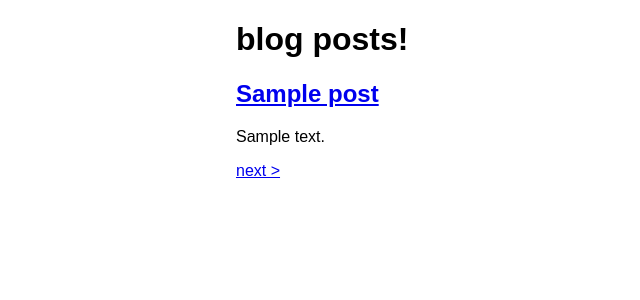
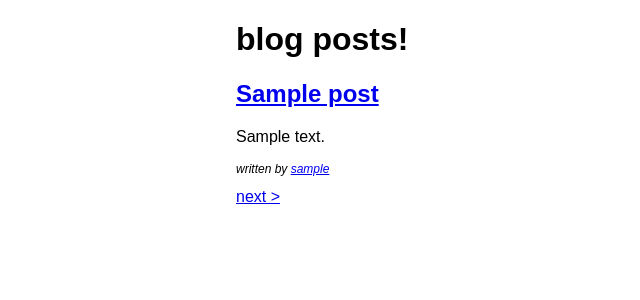
Before and after one commit to zcogley/blogz, a Python web app: template templates/blog.html in a window 1280 px wide. Shown: the part 60-360 px from the top of the page, without its empty margins (4-644 px from the left). Run offline with Jinja, Linux system fonts and the light colour scheme; the template is opened without the code that fills it: most values are stand-ins (such as "Sample title", 1, 10 or a date in 2020).

Commit message:
author links on post lists added

```diff
--- a/main.py
+++ b/main.py
@@ -23,7 +23,8 @@ class BlogHandler(webapp2.RequestHandler):
         return query.fetch(limit=limit, offset=offset)
 
         # TODO - filter the query so that only posts by the given user
-        return None
+        #query returns posts of the logged in user using any users' url. ok?
+        #return None
 
     def get_user_by_name(self, username):
         """ Get a user object from the db, based on their username """
--- a/templates/blog.html
+++ b/templates/blog.html
@@ -9,6 +9,7 @@
 <h2><a href="/blog/{{ post.key().id() }}">{{ post.title }}</a></h2>
 <p>{{ post.body }}</p>
 <!-- TODO add author w/ link to author's blog page -->
+<p class="post-author">written by <a href="blog/{{ post.author.username }}"> {{ post.author.username }} </a></p>
 
 {% endfor %}
 
```
